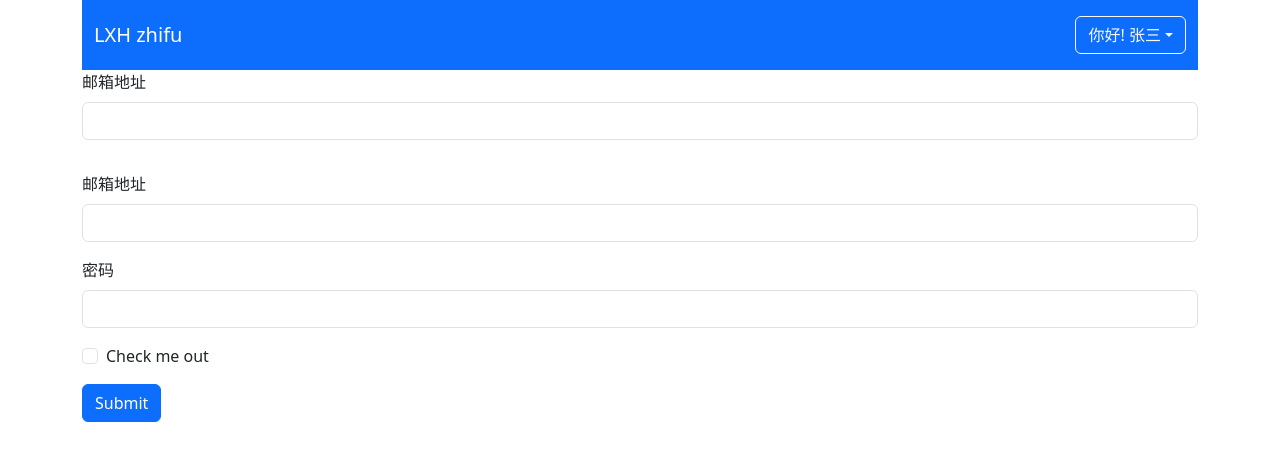
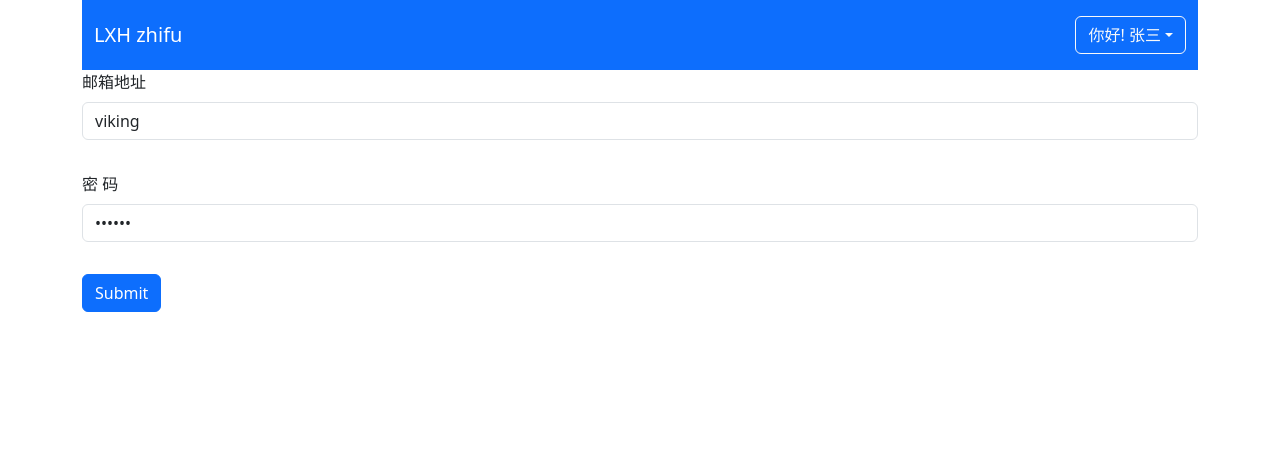
Before and after one commit to frank00000000/zhihu, a Vue app in the folder view-manager/: page / in a window 1280 px wide. Shown: the top 460 px of the page. Built offline with nearby package versions, Linux system fonts and the light colour scheme.

Commit message:
抽离校验规则

```diff
--- a/view-manager/src/App.vue
+++ b/view-manager/src/App.vue
@@ -5,34 +5,25 @@
     <form>
       <div class="mb-3">
         <label class="form-label">邮箱地址</label>
-        <validate-input :rules="emailRules"></validate-input>
+        <validate-input
+          :rules="emailRules"
+          v-model="emailVal"
+          class="hello there"
+          placeholder="请输入邮箱地址"
+          type="text"
+        ></validate-input>
       </div>
       <div class="mb-3">
-        <label for="exampleInputEmail1" class="form-label">邮箱地址</label>
-        <input
-          type="email"
-          class="form-control"
-          id="exampleInputEmail1"
-          aria-describedby="emailHelp"
-          v-model="emailRef.val"
-          @blur="validateEmail"
-        />
-        <div id="emailHelp" class="form-text" v-if="emailRef.error">
-          {{ emailRef.message }}
-        </div>
+        <label class="form-label">密 码</label>
+        <validate-input
+          :rules="emailRules"
+          v-model="emailVal"
+          class="hello there"
+          placeholder="请输入密码"
+          type="password"
+        ></validate-input>
       </div>
-      <div class="mb-3">
-        <label for="exampleInputPassword1" class="form-label">密码</label>
-        <input
-          type="password"
-          class="form-control"
-          id="exampleInputPassword1"
-        />
-      </div>
-      <div class="mb-3 form-check">
-        <input type="checkbox" class="form-check-input" id="exampleCheck1" />
-        <label class="form-check-label" for="exampleCheck1">Check me out</label>
-      </div>
+
       <button type="submit" class="btn btn-primary">Submit</button>
     </form>
   </div>
@@ -89,39 +80,20 @@ export default defineComponent({
     validateInput,
   },
   setup() {
+    const emailVal = ref("viking");
+
     // 校验
     const emailRules: RulesProp = [
       { type: "required", message: "电子邮箱地址不能为空" },
       { type: "email", message: "请输入正确的电子邮箱格式" },
     ];
-    // 表单
-    const emailRef = reactive({
-      val: "",
-      error: false,
-      message: "",
-    });
-    // 表单验证
-    const validateEmail = () => {
-      // 当前邮箱为空
-      if (emailRef.val.trim() === "") {
-        emailRef.error = true;
-        emailRef.message = "邮箱输入不能为空";
 
-        // 当前的正则不是邮箱格式
-      } else if (!emailReg.test(emailRef.val)) {
-        emailRef.error = true;
-        emailRef.message = "邮箱格式错误";
-      } else {
-        emailRef.error = false;
-      }
-    };
 
     return {
       list: ColumnData,
       globalUser: NavData,
-      emailRef,
-      validateEmail,
-      emailRules
+      emailRules,
+      emailVal,
     };
   },
 });
--- a/view-manager/src/components/ValidateInput.vue
+++ b/view-manager/src/components/ValidateInput.vue
@@ -1,13 +1,18 @@
 <style scoped></style>
-
 <template>
   <div class="validate-input-container pb-3">
     <input
-    type="text"
-    class="form-control"
-    v-model="inputRef.val"
-    @blur="validateInput"
-    >
+      class="form-control"
+      :class="{ 'is-invalid': inputRef.error }"
+      :value="inputRef.val"
+      @blur="validateInput"
+      @input="updateValue"
+      v-bind="$attrs"
+    />
+
+    <span v-if="inputRef.error" class="invalid-feedback"
+      >{{ inputRef.message }}
+    </span>
   </div>
 </template>
 
@@ -15,35 +20,68 @@
 import { ref, reactive, defineComponent, PropType } from "vue";
 // 表单验证正则
 const emailReg = /^[a-zA-Z0-9_-]+@[a-zA-Z0-9_-]+(\.[a-zA-Z0-9_-]+)+$/;
-
- interface RuleProp {
+interface RuleProp {
   type: "required" | "email";
   message: string;
-
 }
 
 export type RulesProp = RuleProp[];
-
 export default defineComponent({
   props: {
     rules: Array as PropType<RulesProp>,
+    modelValue: String,
+  },
+  // 父组件传过来的属性不会放到跟组件上
+  inheritAttrs: false,
+  setup(props, context) {
+    console.log(context.attrs);
 
-  },
-  setup() {
+    // 需要校验的数据
     const inputRef = reactive({
-        val:'',
-        error:false,
-        message:''
-    })
-    const validateInput = () =>{
+      // 校验input显示的是父组件传入的值或者为空
+      val: props.modelValue || "",
+      error: false,
+      message: "",
+    });
 
-    }
+    //v-model请求
+    const updateValue = (e: Event) => {
+      const targetValue = (e.target as HTMLInputElement).value;
+      inputRef.val = targetValue;
+      // 派发表单更新请求
+      context.emit("update:modelValue", targetValue);
+    };
+
+    // 输入框校验
+    const validateInput = () => {
+      if (props.rules) {
+        const allPassed = props.rules.every((rule) => {
+          // 给定值通过，没有校验也通过
+          let passed = true;
+          // 获取校验的错误信息
+          inputRef.message = rule.message;
+
+          // 根据校验类型给数据校验，不满足校验结果给passed赋值为false
+          switch (rule.type) {
+            case "required":
+              passed = inputRef.val.trim() !== "";
+              break;
+            case "email":
+              passed = emailReg.test(inputRef.val);
+              break;
+          }
+          // 如果校验中不满足校验结果 返回false
+          return passed;
+        });
+
+        inputRef.error = !allPassed;
+      }
+    };
     return {
-        inputRef,
-        validateInput
-    }
-
-
+      inputRef,
+      validateInput,
+      updateValue,
+    };
   },
 });
 </script>
```
